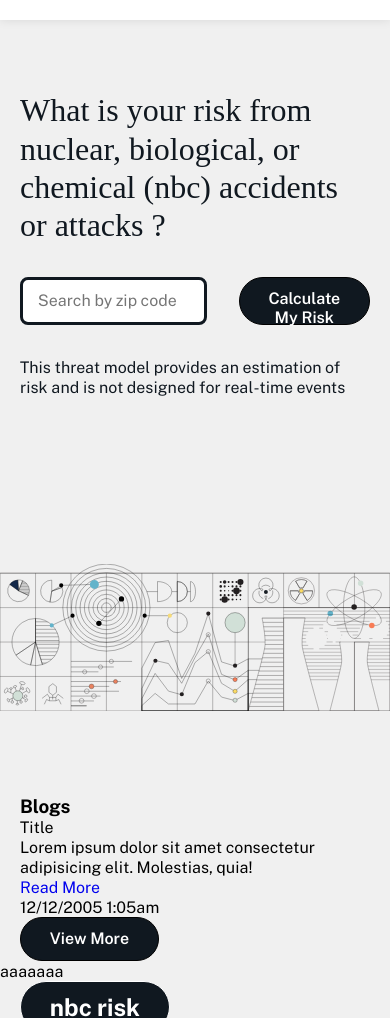
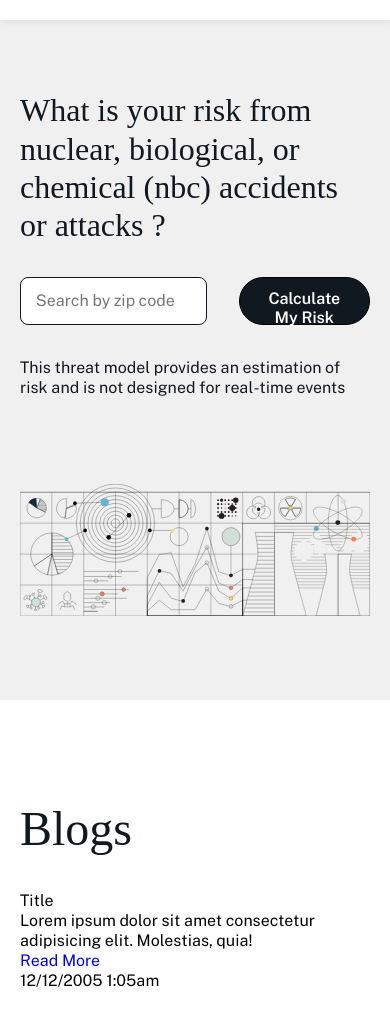
Before and after one commit to ashmit27j/nbcrisk--replica, a website: page index.html in a window 390 px wide. Shown: the part 76-1094 px from the top of the page. Drawn offline with nearby package versions, Linux system fonts and the light colour scheme; files whose address does not match are found by name.

Commit message:
Update: Fixed blog section bg, made responsive

```diff
--- a/index.html
+++ b/index.html
@@ -71,8 +71,9 @@
         object-fit="cover"
       />
     </section>
-    <section class="blog-container container-new">
-      <h3>Blogs</h3>
+    <section class = "blog-div">
+      <div class="blog-container container-new">
+        <h1 class = "">Blogs</h1>
         <div class="cards-container">
           <article class="blog-card">
             <span class="blog-card-heading"> Title </span>
@@ -85,9 +86,11 @@
               <p class="blog-card-date">12/12/2005 1:05am</p>
             </div>
           </article>
+
         </div>
         <button class="cta-button-2">View More</button>
-    </section>
+      </div>
+    </div>
     <section class="division-line">aaaaaaa</section>
     <footer>
       <div class="footer-wrapper">
--- a/src/assets/sass/index.scss
+++ b/src/assets/sass/index.scss
@@ -109,7 +109,8 @@ aside {
 }
 
 .hero-container {
-  height: 35rem;
+  height: fit-content;
+  padding: $default-section-padding 20px;
   @extend %flex-column-center;
   gap: $default-element-padding;
   // padding: $default-section-padding $default-sidebar-padding;
@@ -136,6 +137,7 @@ aside {
     width: 100%;
     border-radius: 0.5rem;
     border: solid;
+    border-width: 1px;
     font-size: 1rem;
     font-weight: 700;
     color: $black;
@@ -178,9 +180,42 @@ aside {
 .banner-svg-container {
   width: 100vw;
   height: 100%;
-  padding: $default-section-padding 0;
+  padding-bottom: $default-section-padding;
   .banner-svg {
     width: 100%;
     height: auto;
   }
 }
+
+.blog-container {
+  background-color: white;
+  @extend %flex-column-center;
+  gap: $default-element-padding;
+  padding: $default-section-padding 0;
+  h1 {
+    font-family: $heading-font;
+    font-size: 3rem;
+    font-weight: 400;
+    color: $primary-text-color;
+    line-height: $line-height;
+  }
+  .cards-container {
+    display: grid;
+    grid-template-columns: repeat(auto-fill, minmax(300px, 1fr));
+    grid-template-rows: auto;
+    grid-auto-flow: row;
+    width: 100%;
+    display: inline-grid;
+
+    gap: 2rem;
+    .blog-card {
+      height: 20rem;
+      background-color: white;
+    }
+  }
+}
+
+.blog-div {
+  padding: 20px;
+  background-color: $primary-background-color;
+}
```
Also changed, not shown: src/css/index.css. Lines whose indentation alone changed are shown as unchanged.
